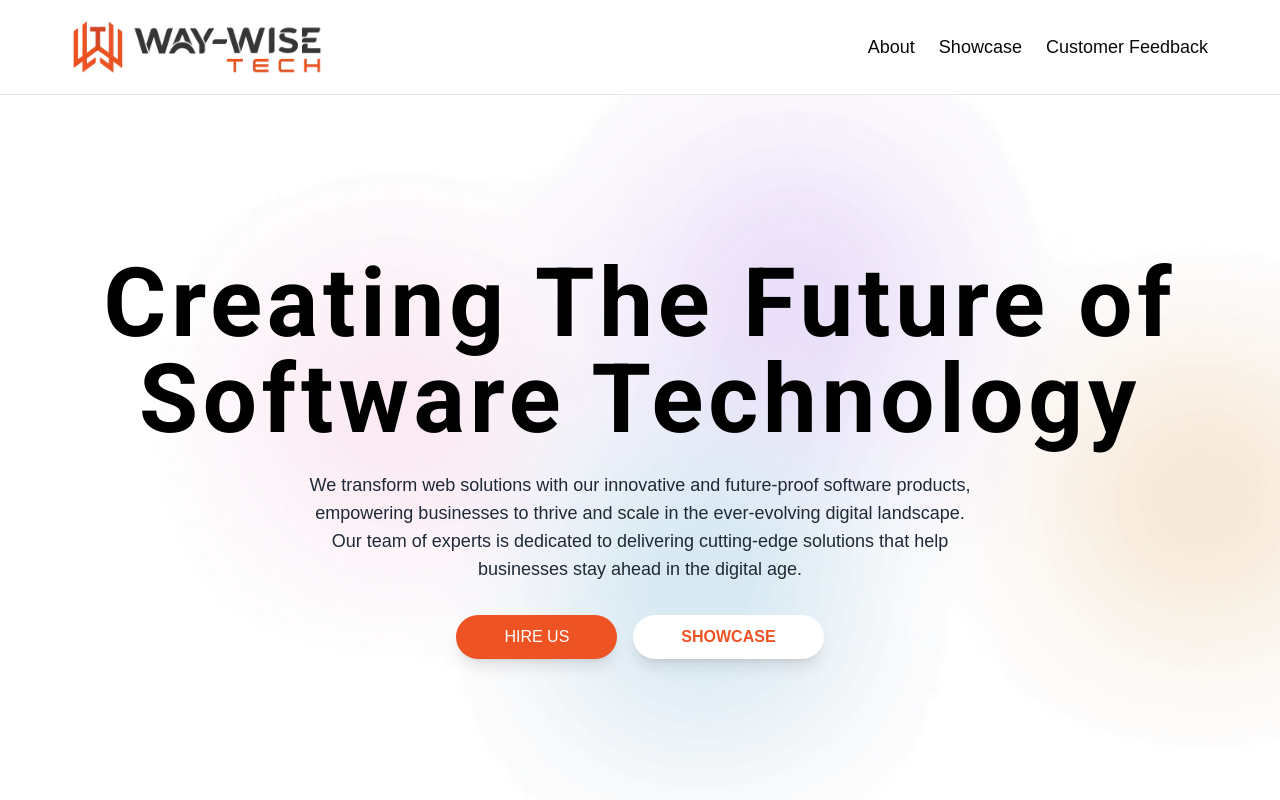
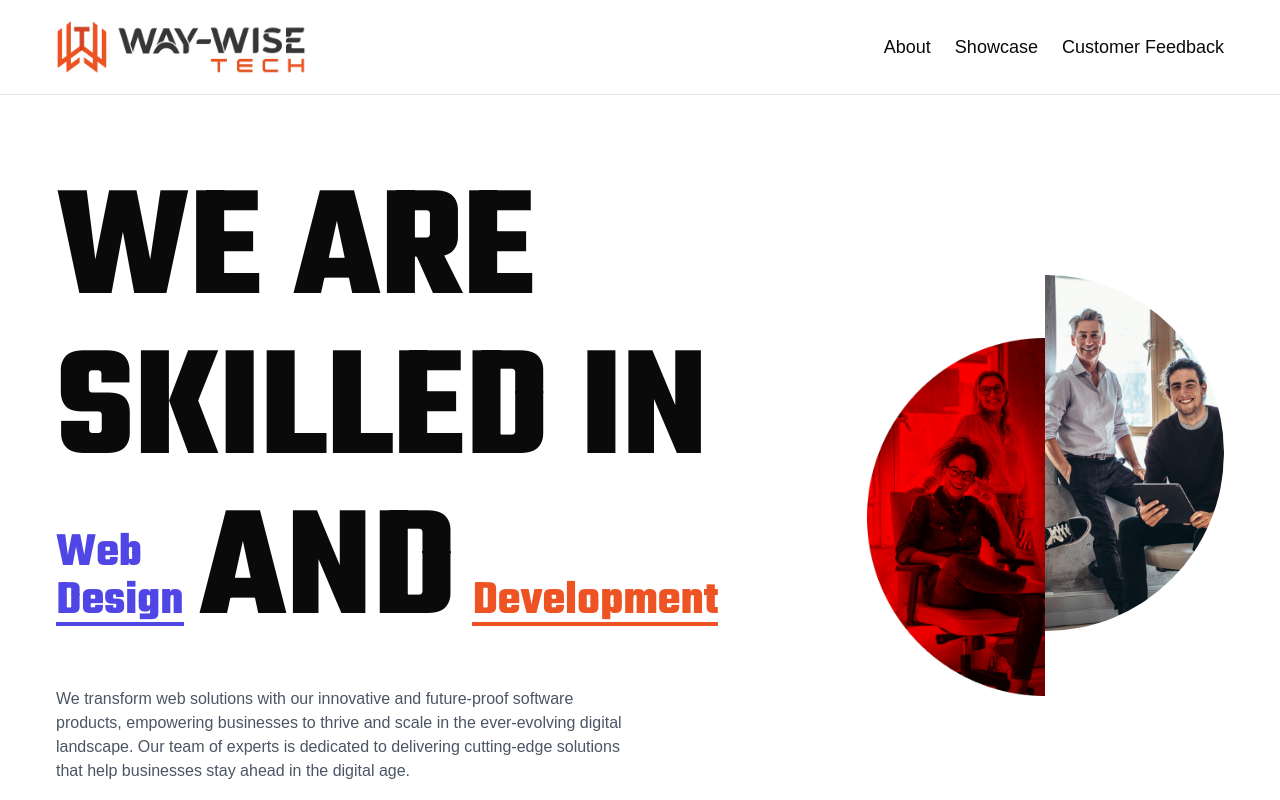
Before and after one commit to Rakib0101/company-profile, a Next.js app: page / in a window 1280 px wide. Shown: the top 800 px of the page. Built offline with nearby package versions, Linux system fonts and the light colour scheme.

Commit message:
style: design updated

```diff
--- a/src/app/globals.css
+++ b/src/app/globals.css
@@ -98,3 +98,7 @@ body {
 .font-roboto {
   font-family: var(--font-roboto);
 }
+
+.font-teko {
+  font-family: var(--font-teko);
+}
--- a/src/app/layout.tsx
+++ b/src/app/layout.tsx
@@ -1,5 +1,5 @@
 import type { Metadata } from "next";
-import { Geist, Geist_Mono, Roboto } from "next/font/google";
+import { Geist, Geist_Mono, Roboto, Teko } from "next/font/google";
 import "./globals.css";
 
 const geistSans = Geist({
@@ -18,6 +18,12 @@ const roboto = Roboto({
   weight: ["400", "500", "700", "900"],
 });
 
+const teko = Teko({
+  variable: "--font-teko",
+  subsets: ["latin"],
+  weight: ["400", "500", "700"],
+});
+
 export const metadata: Metadata = {
   title: "Way-Wise Tech INC",
   description: "Creating The Future of Software Technology",
@@ -31,7 +37,7 @@ export default function RootLayout({
   return (
     <html lang="en">
       <body
-        className={`${geistSans.variable} ${geistMono.variable} ${roboto.variable} antialiased`}
+        className={`${geistSans.variable} ${geistMono.variable} ${roboto.variable} ${teko.variable} antialiased`}
       >
         {children}
       </body>
--- /dev/null
+++ b/src/components/hero-section copy.tsx
@@ -0,0 +1,45 @@
+import Link from "next/link";
+
+export function HeroSection() {
+  return (
+    <section className="relative overflow-hidden" style={{ backgroundImage: "url('/images/hero-bg.webp')" }} id="about">
+      {/* Add video background */}
+      {/* <video
+        autoPlay
+        loop
+        muted
+        playsInline
+        className="absolute inset-0 h-full w-full object-cover"
+      >
+        <source src="/videos/hero-bg.mp4" type="video/mp4" />
+      </video> */}
+
+      {/* Add overlay to ensure text readability */}
+      {/* <div className="absolute inset-0 bg-black/50" /> */}
+
+      {/* Existing content with updated text colors for better contrast */}
+      <div className="container relative py-20 sm:py-40">
+        <div className="mx-auto max-w-6xl text-center">
+          <h1 className={`text-balance font-roboto text-2xl sm:text-4xl tracking-wider font-bold md:text-8xl text-black`}>
+            Creating The Future of Software Technology
+          </h1>
+          <p className="mx-auto mt-6 max-w-2xl text-sm sm:text-lg text-gray-800">
+            We transform web solutions with our innovative and future-proof
+            software products, empowering businesses to thrive and scale in the
+            ever-evolving digital landscape. Our team of experts is dedicated to
+            delivering cutting-edge solutions that help businesses stay ahead in
+            the digital age.
+          </p>
+          <div className="flex justify-center items-center gap-4 mt-8">
+            <Link href="https://www.upwork.com/agencies/1826147102571778048/" target="_blank"  className="px-12 py-2.5 font-semiboid shadow-lg rounded-full text-base uppercase transition-all duration-300 bg-primary text-white hover:bg-primary/80">
+              Hire Us
+            </Link>
+            <Link href="#showcase" className="font-semibold px-12 py-2.5 rounded-full text-base uppercase shadow-lg transition-all duration-300 bg-white text-primary hover:bg-primary/80 hover:text-white">
+                Showcase
+            </Link>
+          </div>
+        </div>
+      </div>
+    </section>
+  );
+}
--- a/src/components/hero-section.tsx
+++ b/src/components/hero-section.tsx
@@ -1,42 +1,63 @@
+"use client";
+
 import Link from "next/link";
+import Image from "next/image";
 
 export function HeroSection() {
+
   return (
-    <section className="relative overflow-hidden" style={{ backgroundImage: "url('/images/hero-bg.webp')" }} id="about">
-      {/* Add video background */}
-      {/* <video
-        autoPlay
-        loop
-        muted
-        playsInline
-        className="absolute inset-0 h-full w-full object-cover"
-      >
-        <source src="/videos/hero-bg.mp4" type="video/mp4" />
-      </video> */}
+    <section className="relative min-h-screen bg-white py-20" id="about">
+      <div className="container mx-auto">
+        <div className="grid grid-cols-1 lg:grid-cols-3 gap-20 lg:gap-12 items-center">
+          {/* Left Column - Text Content */}
+          <div className="space-y-8 col-span-2">
+            <div className="space-y-6">
+              <h1 className="text-[4rem] md:text-[6rem] lg:text-[10rem] leading-none font-teko font-bold relative">
+                WE ARE
+                <br />
+                SKILLED IN
+                <br />
+                <span className="inline-block text-5xl relative text-indigo-600 mr-4 after:content-[''] after:block after:w-full after:h-1 after:bg-indigo-600 after:absolute after:bottom-0 after:left-0">
+                  Web <br /> Design
+                </span>
+                AND
+                <span className="inline-block text-5xl relative text-primary ml-4 after:content-[''] after:block after:w-full after:h-1 after:bg-primary after:absolute after:bottom-0 after:left-0">
+                  Development
+                </span>
+              </h1>
+            </div>
 
-      {/* Add overlay to ensure text readability */}
-      {/* <div className="absolute inset-0 bg-black/50" /> */}
+            <p className="text-gray-600 max-w-xl">
+              We transform web solutions with our innovative and future-proof
+              software products, empowering businesses to thrive and scale in
+              the ever-evolving digital landscape. Our team of experts is
+              dedicated to delivering cutting-edge solutions that help
+              businesses stay ahead in the digital age.
+            </p>
 
-      {/* Existing content with updated text colors for better contrast */}
-      <div className="container relative py-20 sm:py-40">
-        <div className="mx-auto max-w-6xl text-center">
-          <h1 className={`text-balance font-roboto text-2xl sm:text-4xl tracking-wider font-bold md:text-8xl text-black`}>
-            Creating The Future of Software Technology
-          </h1>
-          <p className="mx-auto mt-6 max-w-2xl text-sm sm:text-lg text-gray-800">
-            We transform web solutions with our innovative and future-proof
-            software products, empowering businesses to thrive and scale in the
-            ever-evolving digital landscape. Our team of experts is dedicated to
-            delivering cutting-edge solutions that help businesses stay ahead in
-            the digital age.
-          </p>
-          <div className="flex justify-center items-center gap-4 mt-8">
-            <Link href="https://www.upwork.com/agencies/1826147102571778048/" target="_blank"  className="px-12 py-2.5 font-semiboid shadow-lg rounded-full text-base uppercase transition-all duration-300 bg-primary text-white hover:bg-primary/80">
-              Hire Us
-            </Link>
-            <Link href="#showcase" className="font-semibold px-12 py-2.5 rounded-full text-base uppercase shadow-lg transition-all duration-300 bg-white text-primary hover:bg-primary/80 hover:text-white">
+            <div className="flex flex-col sm:flex-row justify-start items-center gap-4 my-8">
+              <Link
+                href="https://www.upwork.com/agencies/1826147102571778048/"
+                target="_blank"
+                className="px-12 py-2.5 font-semiboid shadow-lg rounded-full text-base uppercase transition-all duration-300 bg-primary text-white hover:bg-primary/80"
+              >
+                Hire Us
+              </Link>
+              <Link
+                href="#showcase"
+                className="font-semibold px-12 py-2.5 rounded-full text-base uppercase shadow-lg transition-all duration-300 bg-indigo-600 text-white hover:bg-indigo-600/80 hover:text-white"
+              >
                 Showcase
-            </Link>
+              </Link>
+            </div>
+          </div>
+
+          {/* Right Column - Image & Video */}
+          <div className="relative">
+            <div className="flex items-center justify-center">
+              <Image src="/images/hero-right-1.png" alt="Team" width={220} height={600} className="object-cover lg:w-1/2 h-auto" />
+              <Image src="/images/hero-right-2.jpg" alt="Play" width={220} height={600} className="object-cover lg:w-1/2 h-auto rounded-r-full -mt-32" />
+            </div>
           </div>
         </div>
       </div>
--- a/tailwind.config.ts
+++ b/tailwind.config.ts
@@ -11,7 +11,10 @@ module.exports = {
   theme: {
   	container: {
   		center: true,
-  		padding: '2rem',
+  		padding: {
+			DEFAULT: '1rem',
+			sm: '2rem',
+		},
   		screens: {
   			'2xl': '1200px'
   		}
```
Also changed, not shown: public/images/hero-right-1.png (added), public/images/hero-right-2.jpg (added).
